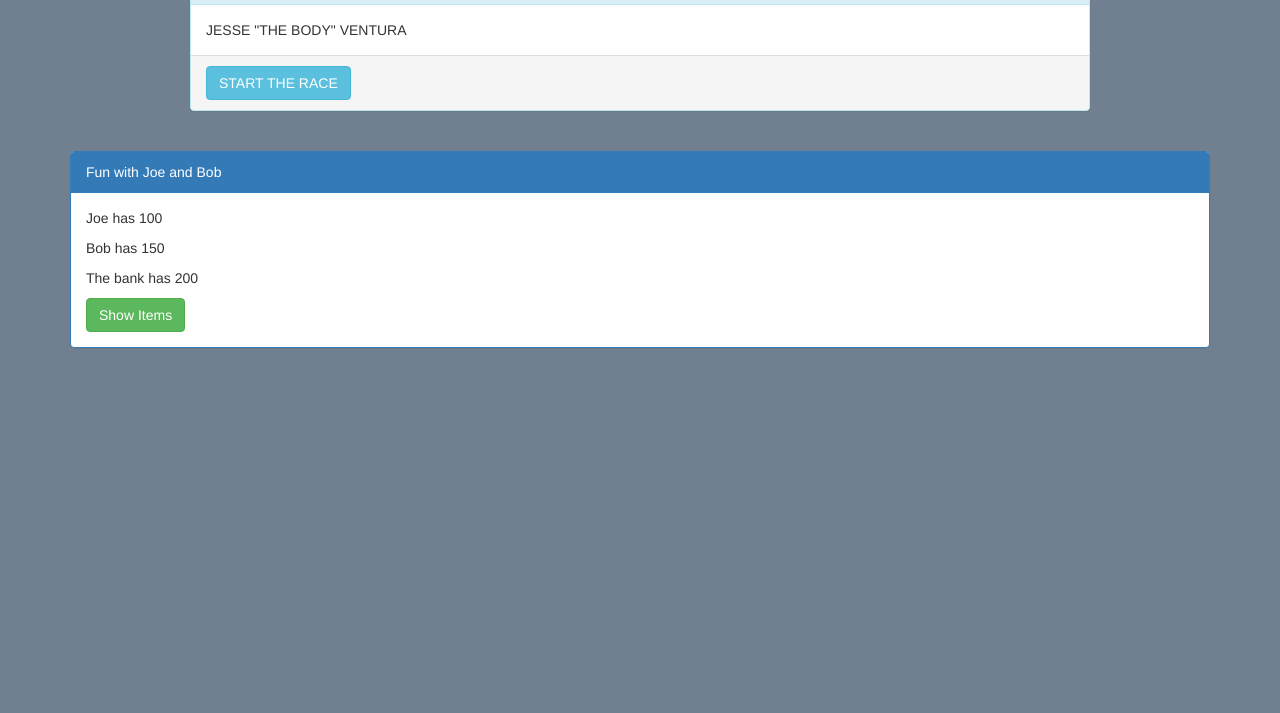
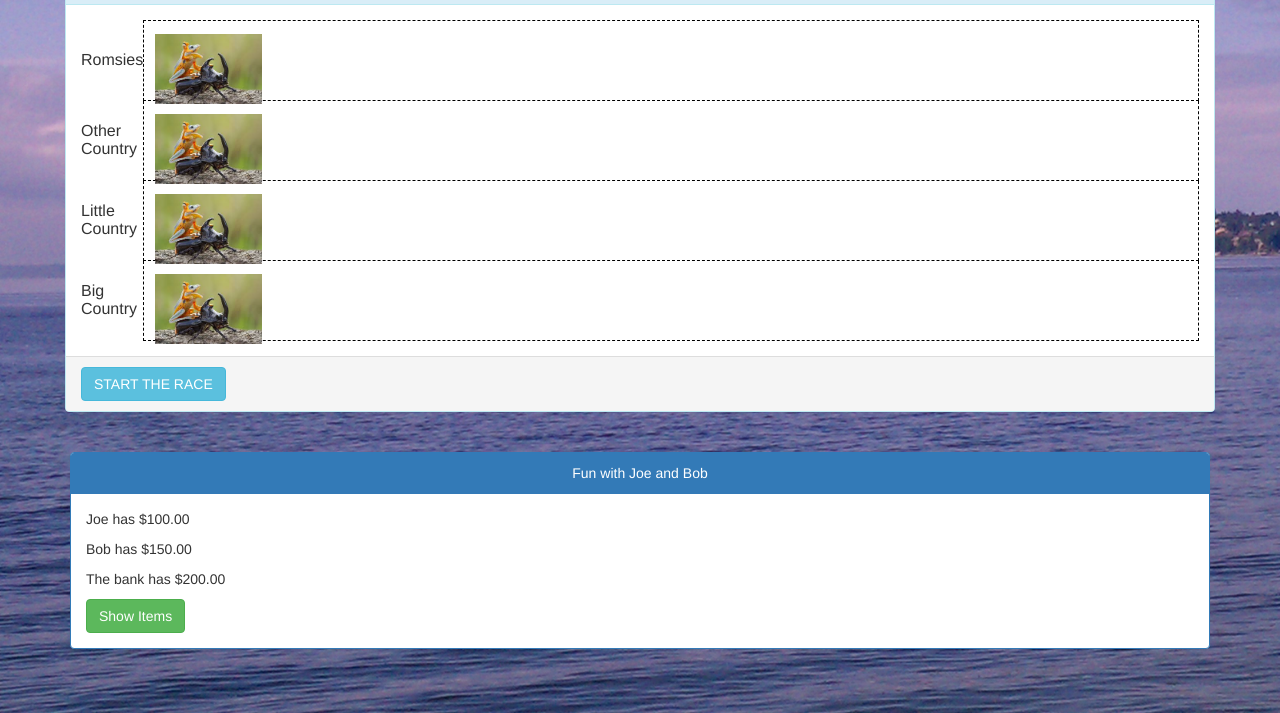
Before and after one commit to romsies/racingFrogs, a plain HTML site: page index.html in a window 1280 px wide. Shown: the part 87-800 px from the top of the page. Drawn offline with nearby package versions, Linux system fonts and the light colour scheme.

Commit message:
created frogs, a race track and a start and move function.

```diff
--- a/app.js
+++ b/app.js
@@ -44,4 +44,23 @@ function MainController() {
         vm.bank += vm.bob.giveCash(5)
     }
 
+
+
+    vm.frogs = [
+        { name: "Romsies", posX: 1 },
+        { name: "Other Country", posX: 1 },
+        { name: "Little Country", posX: 1 },
+        { name: "Big Country", posX: 1 }
+    ]
+
+ var moveFrogs = function() {
+        for(var i=0; i<vm.frogs.length; i++){
+            var frog = vm.frogs[i]
+           frog.posX += Math.random()* 10;
+        }
+    }
+
+    vm.startRace = function(){
+        moveFrogs();
+    }
 }
--- a/index.html
+++ b/index.html
@@ -14,10 +14,20 @@
                 <h1>!!! WELCOME TO THE FROG RACES !!!</h1>
             </div>
             <div class="panel-body">
-                JESSE "THE BODY" VENTURA
+                <table>
+                        <tr ng-repeat="frog in vm.frogs">
+                            <td>{{ frog.name }}</td>
+                            <td class="frog-lane">
+                                <span style="left: {{frog.posX}}%" class="frog">
+                                    <img src="frog.png" height="70" alt="">
+                                </span>
+                            </td>
+                        </tr>
+                    </table>
+
                 </div>
 
-        <div class="panel-footer"><span class="btn btn-info" ng-click="startRace">START THE RACE</span></div>
+                <div class="panel-footer"><span class="btn btn-info" ng-click="vm.startRace()">START THE RACE</span></div>
 
             </div>
         </div>
@@ -29,13 +39,13 @@
                 </div>
                 <div class="panel-body">
                     <p>
-                    Joe has {{ vm.joe.cash }}
+                        Joe has {{ vm.joe.cash | currency}}
                     </p>
                     <p>
-                    Bob has {{ vm.bob.cash }}
+                        Bob has {{ vm.bob.cash | currency }}
                     </p>
                     <p>
-                    The bank has {{ vm.bank }}
+                        The bank has {{ vm.bank | currency }}
                     </p>
                     <span class="btn btn-success" ng-click="showItems = !showItems">Show Items</span>
                 </div>
--- a/site.css
+++ b/site.css
@@ -1,7 +1,31 @@
 body{
-	background: slategrey
+	background-image: url("water2.png");
+	background-size: cover;
 }
 .welcome{
-	width: 900px;
+	width: 1150px;
 	margin: auto;
 }
+.panel-heading{
+	text-align: center;
+}
+.table{
+	border: dashed;
+
+}
+
+.frog{
+	position: absolute;
+	left: 0;
+	top: 13px;
+	background-color: green;
+	height: 20px;
+	width: 20px;
+}
+
+.frog-lane{
+	position: relative;
+	width: 100%;
+	border: 1px dashed black;
+	height: 80px;
+}
```
Also changed, not shown: lake.png (added), water.png (added), water2.png (added). Lines whose indentation alone changed are shown as unchanged.
